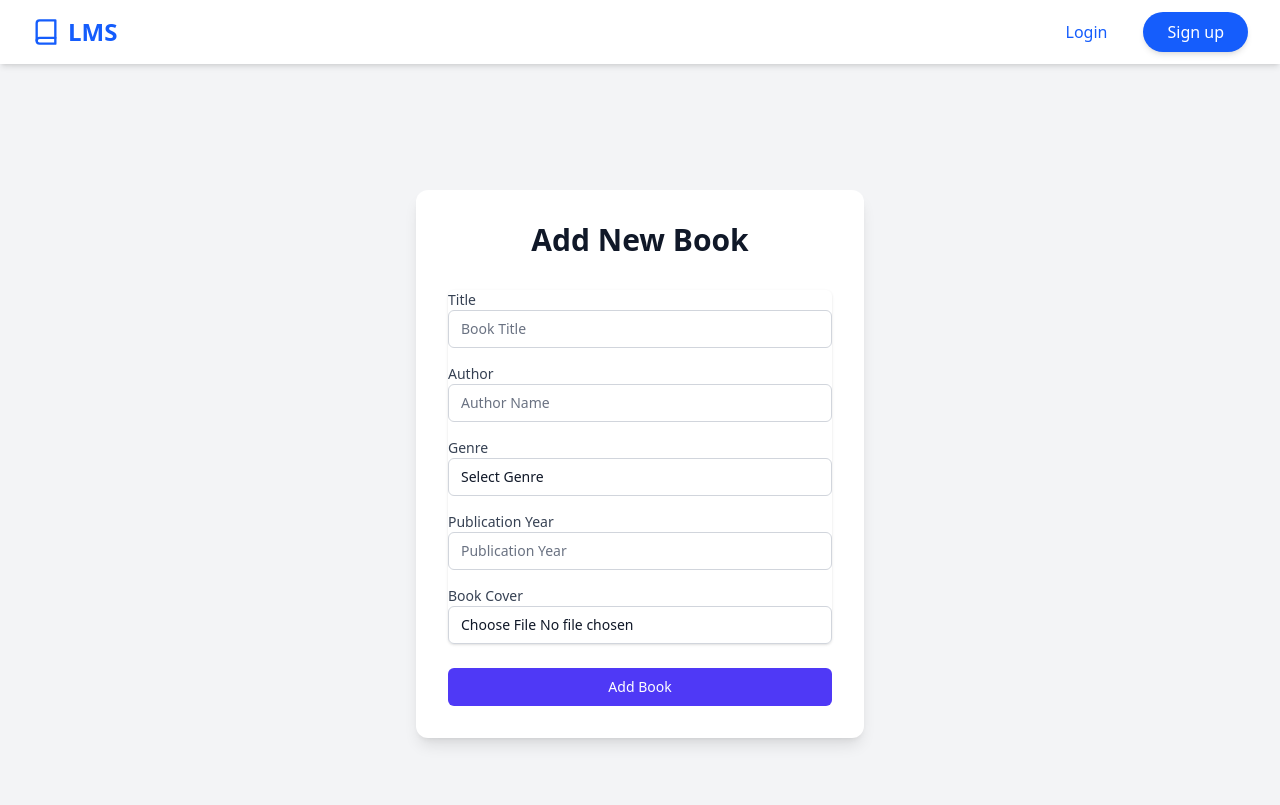
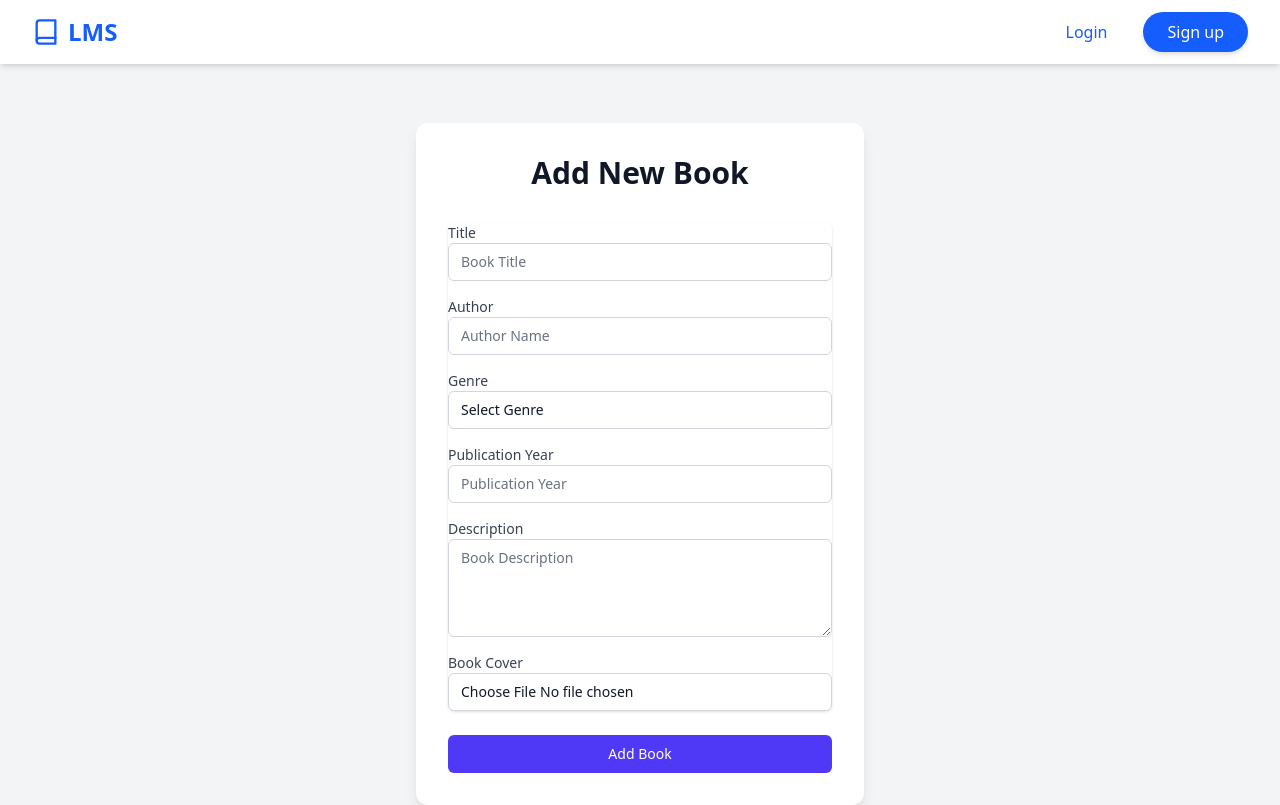
Before and after one commit to RSarvjyoti/LMS, a React (Vite) app in the folder client/: page /add-book in a window 1280 px wide. Shown: the top 805 px of the page. Built offline with nearby package versions, Linux system fonts and the light colour scheme; no server answers; sample sign-in values are in the browser's storage.

Commit message:
Inhanimport React, { useState } from react;

```diff
--- a/client/src/api.js
+++ b/client/src/api.js
@@ -1 +1 @@
-export const BaseURL =  "https://lms-1-s084.onrender.com/api"
+export const BaseURL =  "http://localhost:8080/api" // "https://lms-1-s084.onrender.com/api"
--- a/client/src/components/Navbar.jsx
+++ b/client/src/components/Navbar.jsx
@@ -6,7 +6,6 @@ import { FiLogOut, FiChevronDown, FiBook, FiPlus } from "react-icons/fi";
 
 const Navbar = () => {
   const [user, setUser] = useState(null);
-  const [isLoading, setIsLoading] = useState(true);
   const [showProfileMenu, setShowProfileMenu] = useState(false);
   const menuRef = useRef(null);
   const navigate = useNavigate();
@@ -65,16 +64,6 @@ const Navbar = () => {
       navigate("/login");
     }
   };
-
-  if (isLoading) {
-    return (
-      <nav className="sticky top-0 z-50 bg-white shadow-md">
-        <div className="max-w-7xl mx-auto px-4 h-16 flex items-center justify-center">
-          <div className="w-8 h-8 border-4 border-blue-500 border-t-transparent rounded-full animate-spin"></div>
-        </div>
-      </nav>
-    );
-  }
 
   return (
     <nav className="sticky top-0 z-50 bg-white/90 backdrop-blur-md shadow-md">
--- a/client/src/pages/AddBook.jsx
+++ b/client/src/pages/AddBook.jsx
@@ -11,6 +11,7 @@ const AddBook = () => {
     author: "",
     genre: "",
     year: "",
+    description: "",
     photo: null,
   });
 
@@ -36,7 +37,13 @@ const AddBook = () => {
   const handleSubmit = async (e) => {
     e.preventDefault();
 
-    if (!bookData.title || !bookData.author || !bookData.genre || !bookData.year) {
+    if (
+      !bookData.title ||
+      !bookData.author ||
+      !bookData.genre ||
+      !bookData.year ||
+      !bookData.description
+    ) {
       toast.error("All fields are required!");
       return;
     }
@@ -49,6 +56,7 @@ const AddBook = () => {
       formData.append("title", bookData.title);
       formData.append("author", bookData.author);
       formData.append("genre", bookData.genre);
+      formData.append("description", bookData.description);
       formData.append("year", bookData.year);
       if (bookData.photo) {
         formData.append("photo", bookData.photo);
@@ -66,8 +74,12 @@ const AddBook = () => {
       toast.success("Book Created Successfully!");
       navigate("/dashboard");
     } catch (err) {
-      toast.error(err.response?.data?.message || "Error creating book. Please try again.");
-      setError(err.response?.data?.message || "Error creating book. Please try again.");
+      toast.error(
+        err.response?.data?.message || "Error creating book. Please try again."
+      );
+      setError(
+        err.response?.data?.message || "Error creating book. Please try again."
+      );
     } finally {
       setLoading(false);
     }
@@ -78,14 +90,21 @@ const AddBook = () => {
       <Toaster position="top-center" reverseOrder={false} />
       <div className="max-w-md w-full space-y-8 bg-white p-8 rounded-xl shadow-lg">
         <div>
-          <h2 className="text-center text-3xl font-extrabold text-gray-900">Add New Book</h2>
-          {error && <p className="mt-2 text-center text-sm text-red-600">{error}</p>}
+          <h2 className="text-center text-3xl font-extrabold text-gray-900">
+            Add New Book
+          </h2>
+          {error && (
+            <p className="mt-2 text-center text-sm text-red-600">{error}</p>
+          )}
         </div>
 
         <form onSubmit={handleSubmit} className="mt-8 space-y-6">
           <div className="rounded-md shadow-sm space-y-4">
             <div>
-              <label htmlFor="title" className="block text-sm font-medium text-gray-700">
+              <label
+                htmlFor="title"
+                className="block text-sm font-medium text-gray-700"
+              >
                 Title
               </label>
               <input
@@ -101,7 +120,10 @@ const AddBook = () => {
             </div>
 
             <div>
-              <label htmlFor="author" className="block text-sm font-medium text-gray-700">
+              <label
+                htmlFor="author"
+                className="block text-sm font-medium text-gray-700"
+              >
                 Author
               </label>
               <input
@@ -117,7 +139,10 @@ const AddBook = () => {
             </div>
 
             <div>
-              <label htmlFor="genre" className="block text-sm font-medium text-gray-700">
+              <label
+                htmlFor="genre"
+                className="block text-sm font-medium text-gray-700"
+              >
                 Genre
               </label>
               <select
@@ -134,7 +159,7 @@ const AddBook = () => {
                 <option value="Mystery">Mystery</option>
                 <option value="Science Fiction">Science Fiction</option>
                 <option value="Fantasy">Fantasy</option>
-                <option value="Romance">Romance</option>
+                <option value="Economics">Economics</option>
                 <option value="Thriller">Thriller</option>
                 <option value="Horror">Horror</option>
                 <option value="Biography">Biography</option>
@@ -143,7 +168,10 @@ const AddBook = () => {
             </div>
 
             <div>
-              <label htmlFor="year" className="block text-sm font-medium text-gray-700">
+              <label
+                htmlFor="year"
+                className="block text-sm font-medium text-gray-700"
+              >
                 Publication Year
               </label>
               <input
@@ -161,7 +189,29 @@ const AddBook = () => {
             </div>
 
             <div>
-              <label htmlFor="photo" className="block text-sm font-medium text-gray-700">
+              <label
+                htmlFor="description"
+                className="block text-sm font-medium text-gray-700"
+              >
+                Description
+              </label>
+              <textarea
+                id="description"
+                name="description"
+                required
+                value={bookData.description}
+                onChange={handleChange}
+                rows="4"
+                className="appearance-none relative block w-full px-3 py-2 border border-gray-300 placeholder-gray-500 text-gray-900 rounded-md focus:outline-none focus:ring-indigo-500 focus:border-indigo-500 focus:z-10 sm:text-sm"
+                placeholder="Book Description"
+              />
+            </div>
+
+            <div>
+              <label
+                htmlFor="photo"
+                className="block text-sm font-medium text-gray-700"
+              >
                 Book Cover
               </label>
               <input
--- a/client/src/pages/BookDetails.jsx
+++ b/client/src/pages/BookDetails.jsx
@@ -86,6 +86,10 @@ const BookDetails = () => {
                 <span className="text-gray-600 font-medium">Published:</span>
                 <span className="text-gray-800">{data.year}</span>
               </div>
+              <div className="flex items-center space-x-4">
+                <span className="text-gray-600 font-medium">Description:</span>
+                <span className="text-gray-800">{data.description}</span>
+              </div>
 
               <div className="pt-6 border-t border-gray-200">
                 <h3 className="text-lg font-semibold text-gray-700 mb-2">Additional Information</h3>
--- a/client/src/pages/Login.jsx
+++ b/client/src/pages/Login.jsx
@@ -6,6 +6,7 @@ import { BaseURL } from "../api";
 
 const Login = () => {
   const navigate = useNavigate();
+  const [isSubmitting, setIsSubmitting] = useState(false);
   const [formData, setFormData] = useState({
     email: "",
     password: "",
@@ -17,6 +18,7 @@ const Login = () => {
 
   const handleSubmit = async (e) => {
     e.preventDefault();
+    setIsSubmitting(true);
 
     try {
       const response = await axios.post(`${BaseURL}/users/login`, formData);
@@ -44,9 +46,10 @@ const Login = () => {
     } catch (error) {
       console.error("Login Error:", error);
       toast.error(error.response?.data?.message || "Login failed!");
+    } finally {
+      setIsSubmitting(false);
     }
-}
-
+  };
 
   return (
     <div className="min-h-screen flex items-center justify-center p-4 bg-gradient-to-br from-blue-50 to-indigo-100">
@@ -91,9 +94,14 @@ const Login = () => {
 
         <button
           type="submit"
-          className="w-full bg-blue-600 text-white py-3 px-4 rounded-lg text-lg font-semibold hover:bg-blue-700 transform transition-all duration-200 hover:scale-[1.02] focus:outline-none focus:ring-2 focus:ring-blue-500 focus:ring-offset-2 shadow-md"
+          disabled={isSubmitting}
+          className={`w-full bg-blue-600 text-white py-3 px-4 rounded-lg text-lg font-semibold transform transition-all duration-200 hover:scale-[1.02] focus:outline-none focus:ring-2 focus:ring-blue-500 focus:ring-offset-2 shadow-md ${
+            isSubmitting
+              ? "opacity-70 cursor-not-allowed"
+              : "hover:bg-blue-700"
+          }`}
         >
-          Login
+          {isSubmitting ? "Logging in..." : "Login"}
         </button>
 
         <p className="text-center text-gray-600">
```
Lines whose indentation alone changed are shown as unchanged.
